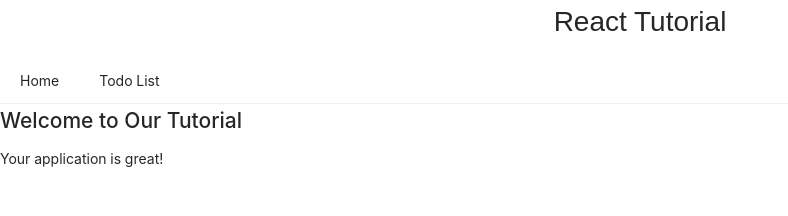
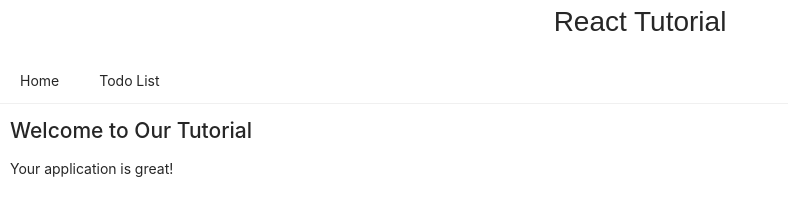
Before and after one commit to beostefan/UI-Tutorial, a React app: page / in a window 1280 px wide. Shown: the whole page, without its empty margins (0-788 px from the left). Built offline with nearby package versions, Linux system fonts and the light colour scheme.

Commit message:
Styling of home screen

```diff
--- a/src/components/App.js
+++ b/src/components/App.js
@@ -26,7 +26,7 @@ const App = () => {
             <TodoList />
           </Route>
           <Route path="/">
-            <div>
+            <div className="home">
               <h2>Welcome to Our Tutorial</h2>
               <p>Your application is great!</p>
             </div>
--- a/src/styles.css
+++ b/src/styles.css
@@ -11,3 +11,7 @@ h1 {
 .Counter {
   margin-bottom: 10px;
 }
+
+.home {
+  margin: 10px;
+}
```
